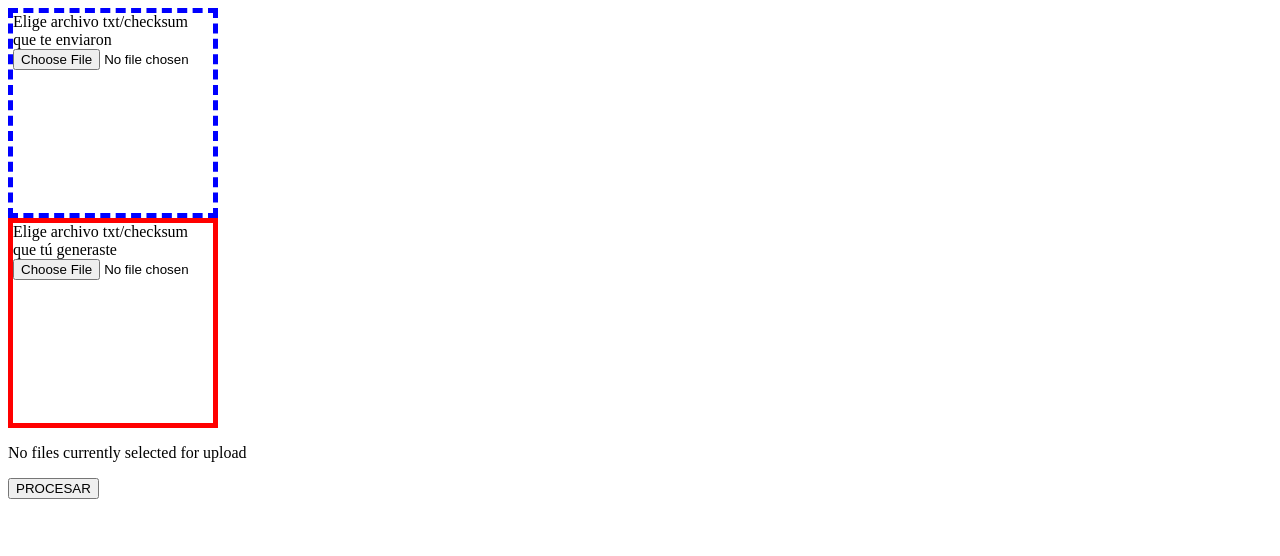
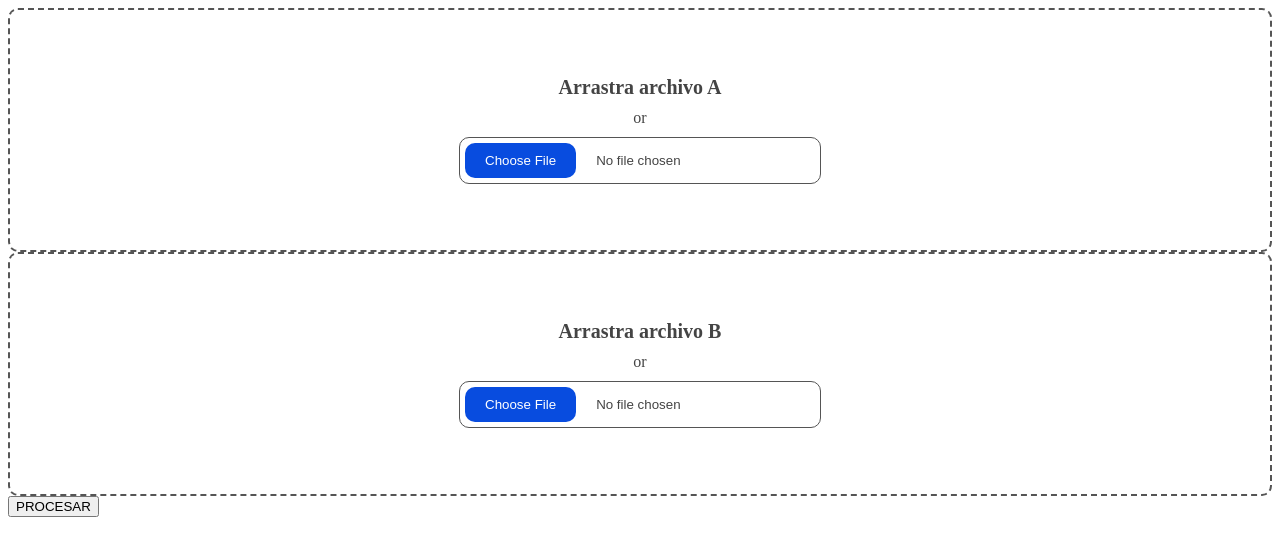
Before and after one commit to maumatus/interfaz_checksum_compare, a plain HTML site: page public/html/index.html in a window 1280 px wide. Drawn offline with Linux system fonts and the light colour scheme.

Commit message:
Commit01-RamaB: probamos otra manera de cargar los archivos. Creo que esta tien emejor presentación y permitirá una interfaz de mejor factura y usabilidad

```diff
--- a/public/css/styles.css
+++ b/public/css/styles.css
@@ -1,18 +1,62 @@
-#drop-area-entrada {
+/*Esta clase inputfile oculta inout pero permite enviar a servidor la data*/
+.body-app{
     width: 200px;
-    height: 200px;
 }
 
-#drop-area-salida {
-    border: 5px solid red;
-    width: 200px;
-    height: 200px;
+input[type=file] {
+    width: 350px;
+    max-width: 100%;
+    color: #444;
+    padding: 5px;
+    background: #fff;
+    border-radius: 10px;
+    border: 1px solid #555;
 }
 
-.drop {
-    border: 5px solid blue;
+input[type=file]::file-selector-button {
+    margin-right: 20px;
+    border: none;
+    background: #084cdf;
+    padding: 10px 20px;
+    border-radius: 10px;
+    color: #fff;
+    cursor: pointer;
+    transition: background .2s ease-in-out;
 }
 
-.drop-dashed {
-    border: 5px dashed blue;
+input[type=file]::file-selector-button:hover {
+    background: #0d45a5;
 }
+
+.drop-container {
+    position: relative;
+    display: flex;
+    gap: 10px;
+    flex-direction: column;
+    justify-content: center;
+    align-items: center;
+    height: 200px;
+    padding: 20px;
+    border-radius: 10px;
+    border: 2px dashed #555;
+    color: #444;
+    cursor: pointer;
+    transition: background .2s ease-in-out, border .2s ease-in-out;
+}
+
+.drop-container:hover {
+    background: #eee;
+    border-color: #111;
+}
+
+.drop-container:hover .drop-title {
+    color: #222;
+}
+
+.drop-title {
+    color: #444;
+    font-size: 20px;
+    font-weight: bold;
+    text-align: center;
+    transition: color .2s ease-in-out;
+}
--- a/public/html/index.html
+++ b/public/html/index.html
@@ -11,34 +11,24 @@
     <section id="body-app">
 
         <form action="" method="post" enctype="multipart/form-data">
-            <div id="drop-area-entrada" class="drop-dashed">
-                <label for="txt-a">Elige archivo txt/checksum que te enviaron</label>
-                <input
-                    type="file"
-                    id="txt-a"
-                    name="txt-a"
-                    accept="text/plain"
-                />
-            </div>
-             <div id="drop-area-salida" class="drop">
-                <label for="txt-b">Elige archivo txt/checksum que tú generaste</label>
-                <input
-                    type="file"
-                    id="txt-b"
-                    name="txt-b"
-                    accept="text/plain"
-                />
-            </div>
 
-            <div class="preview">
-                <p>No files currently selected for upload</p>
-            </div>
+                <label for="txt-a" class="drop-container">
+                    <span class="drop-title">Arrastra archivo A</span>
+                    or
+                    <input type="file" id="txt-a" name="txt-a" accept="text/plain" class="inputfile" required />
+                </label>
+
+                <label for="txt-b" class="drop-container">
+                    <span class="drop-title">Arrastra archivo B</span>
+                    or
+                    <input type="file" id="txt-b" name="txt-b" accept="text/plain" class="inputfile" required />
+                </label>
+
             <button id="boton-procesar">PROCESAR</button>
+
         </form>
 
         <section id="info-usuario"></section>
-
-
 
     </section>
 
--- a/public/js/scripts.js
+++ b/public/js/scripts.js
@@ -13,52 +13,3 @@ fileSelectorB.addEventListener('change', (event) => {
     const fileList = event.target.files;
     console.log(fileList);
 });
-
-//Definimos variables
-const dropAreaEntrada = document.getElementById('drop-area-entrada');
-const dropAreaSalida = document.getElementById('drop-area-salida');
-
-//Entrada
-dropAreaEntrada.addEventListener('dragover', (event) => {
-  event.stopPropagation();
-  event.preventDefault();
-  // Style the drag-and-drop as a "copy file" operation.
-  event.dataTransfer.dropEffect = 'copy';
-});
-
-dropAreaEntrada.addEventListener('drop', (event) => {
-    event.stopPropagation();
-    event.preventDefault();
-    let fileList = event.dataTransfer.files;
-    //console.log(fileList[0].type);
-        if (fileList[0].type === 'text/plain') {
-            //Modificamos estilos CSS cuando carga archivo
-            event.target.classList.remove('drop-dashed');
-            event.target.classList.add('drop');
-            console.log("Tipo de archivo correcto")
-            console.log(fileList);
-        } else {
-            console.log("tipo de archivo no soportado")
-        };
-});
-
-//Salida
-dropAreaSalida.addEventListener('dragover', (event) => {
-  event.stopPropagation();
-  event.preventDefault();
-  // Style the drag-and-drop as a "copy file" operation.
-  event.dataTransfer.dropEffect = 'copy';
-});
-
-dropAreaSalida.addEventListener('drop', (event) => {
-  event.stopPropagation();
-  event.preventDefault();
-  let fileList = event.dataTransfer.files;
-  //console.log(fileList[0].type);
-  if (fileList[0].type === 'text/plain') {
-      console.log("Tipo de archivo correcto")
-      console.log(fileList);
-  } else {
-      console.log("tipo de archivo no soportado")
-  }
-});
```
Also changed, not shown: 1 other file.
